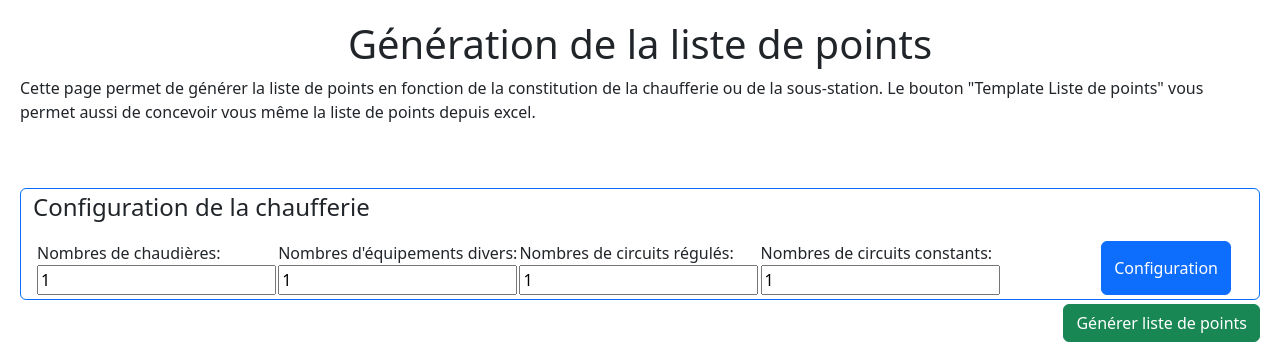
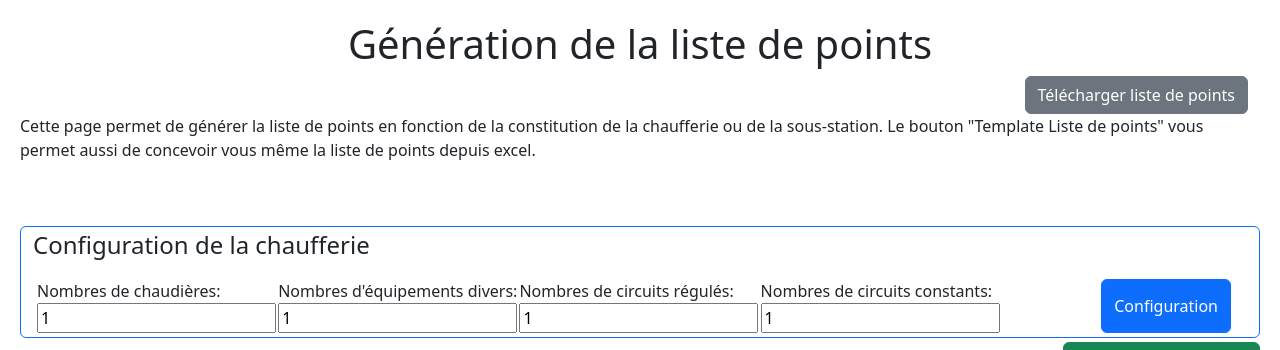
Before and after one commit to Nickoscos/syscoApp, a Django app: page /polls/ in a window 1280 px wide. Shown: the part 58-408 px from the top of the page. Run offline with Django 3.2, Linux system fonts and the light colour scheme; data comes from the database, SQL or seed files in the repository; some libraries are stand-ins or nearby versions.

Commit message:
préparation formulaire téléchargement liste type

```diff
--- a/src/polls/templates/polls/chaufferie.html
+++ b/src/polls/templates/polls/chaufferie.html
@@ -6,9 +6,17 @@
 {% endblock %}
 
 {% block content %}
-
-    <h1>Génération de la liste de points</h1>
-
+    <div class="container-fluid">
+        <h1>Génération de la liste de points</h1>
+        <div class="d-grid gap-2 d-md-flex justify-content-md-end">
+            <!-- Formulaire 1 téléchargement template Liste de points -->
+            <form method="post" id="downloadListTemplate" class="form">
+                {% csrf_token %}
+                <input type="hidden" name="form_type" value="downloadListTemplate">
+                <button type="submit" class="btn btn-secondary">Télécharger liste de points</button>
+            </form>
+        </div>
+    </div>
     <p>
         Cette page permet de générer la liste de points en fonction de la constitution de la chaufferie ou de la sous-station. Le bouton "Template Liste de points"
         vous permet aussi de concevoir vous même la liste de points depuis excel.
--- a/src/polls/viewsPage/ListePtsview.py
+++ b/src/polls/viewsPage/ListePtsview.py
@@ -47,7 +47,8 @@ def chaufferieView(request):
 
             c = Chaufferie.objects.get(id=1) #Relecture pour affichage
             nbChaudform.save()
-        # Soumission du formulaire configuration des chaudières
+
+        # Soumission du formulaire configuration des équipements
         elif (request.POST.get("form_type") == "chaudform"): #and chaudform.is_valid()):
             c=Chaufferie.objects.get(id=1) #Relecture pour affichage
             #Modification des chaudières
@@ -90,6 +91,9 @@ def chaufferieView(request):
                     nbPpe=int(request.POST.get('nbPpeCircCst'+str(circ.num))),
                 )
             message = generationListe(c)
+        # Soumission du formulaire de téléchargement liste de point
+        elif (request.POST.get("form_type") == "downloadListTemplate"): #and chaudform.is_valid()):
+            print("téléchargement")
     else:
         nbChaudform = nbChaudForm()
 
```
